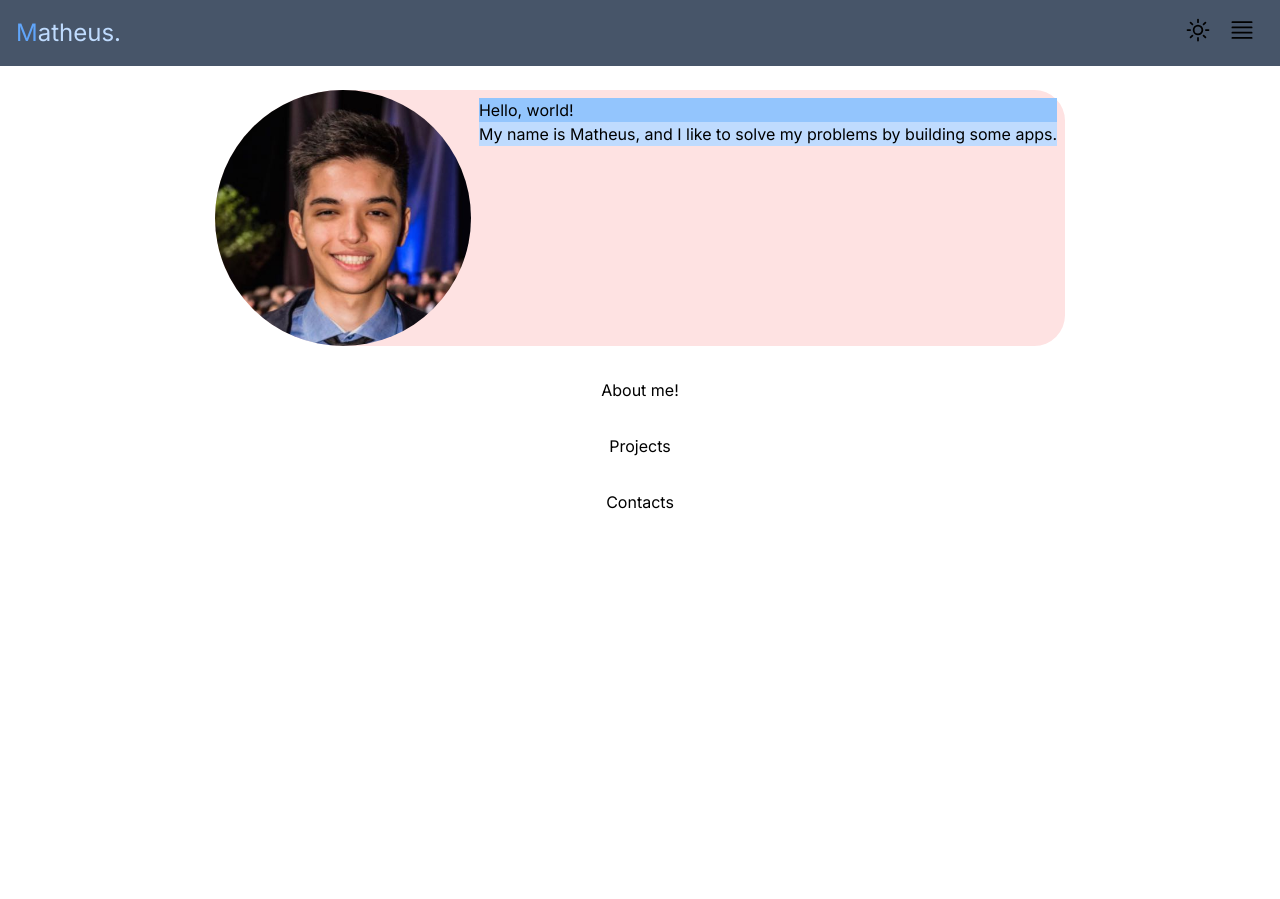
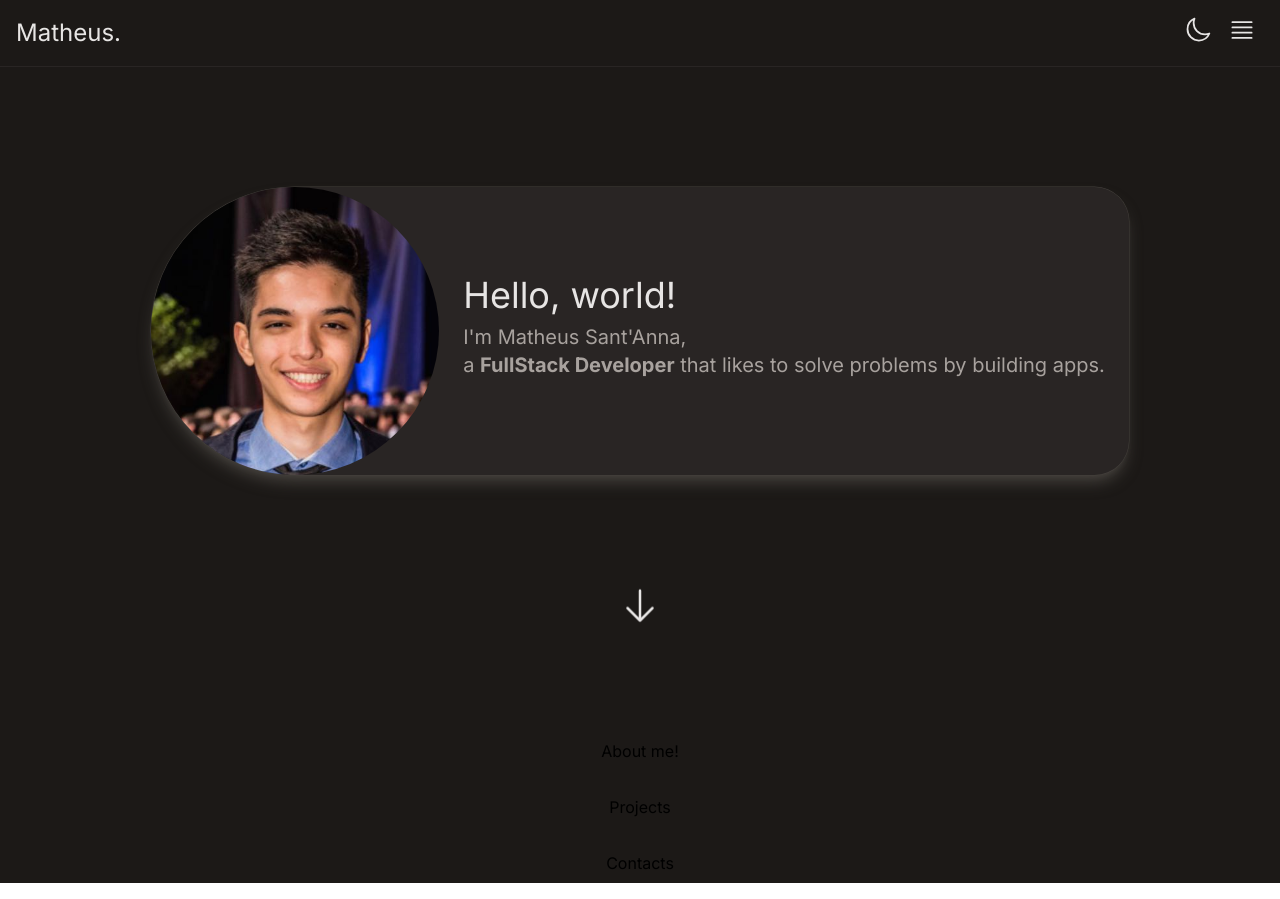
Before and after one commit to m-santanna/personalwebsite, a Next.js app: page / in a window 1280 px wide. Before the commit the page ends 800 px from the top, so only its background shows below. Built offline with nearby package versions, Linux system fonts and the light colour scheme.

Commit message:
home page implemented

```diff
--- a/app/components/DarkModeToggle.tsx
+++ b/app/components/DarkModeToggle.tsx
@@ -8,7 +8,7 @@ interface DarkModeToggleProps {
 }
 
 function DarkModeToggle(props: DarkModeToggleProps) {
-  const [theme, setTheme] = useState("Sun");
+  const [theme, setTheme] = useState("Moon");
   return (
     <button
       className={props.className}
--- a/app/components/HomePage.tsx
+++ b/app/components/HomePage.tsx
@@ -3,17 +3,18 @@ import ProfilePic from "../images/profile.jpeg";
 
 function HomePage() {
   return (
-    <div className="flex justify-between rounded-r-[48px] rounded-l-[200px] bg-red-100">
+    <div className="flex justify-between mt-24 ring-[0.03rem] ring-stone-700 shadow-lg shadow-stone-700 rounded-r-[48px] rounded-l-[200px] bg-strong">
       <Image
         src={ProfilePic}
         alt="ProfilePicture"
-        className="rounded-full w-64 h-64"
+        className="rounded-full w-72 h-72"
       />
-      <div className="p-2">
-        <p className="bg-blue-300">Hello, world!</p>
-        <p className="bg-blue-200">
-          My name is Matheus, and I like to solve my problems by building some
-          apps.
+      <div className="p-2 mx-4">
+        <p className="text-4xl mt-[5rem] mb-2 text-super-weak">Hello, world!</p>
+        <p className="text-xl text-weak">I'm Matheus Sant'Anna,</p>
+        <p className="text-xl text-weak">
+          a <strong>FullStack Developer</strong> that likes to solve problems by
+          building apps.
         </p>
       </div>
     </div>
--- a/app/components/Nav.tsx
+++ b/app/components/Nav.tsx
@@ -3,13 +3,13 @@ import DarkModeToggle from "./DarkModeToggle";
 
 export default function Nav() {
   return (
-    <nav className="flex justify-between items-center p-4 bg-slate-600">
-      <div className="text-blue-200 first-letter:text-blue-400 text-2xl">
+    <nav className="flex justify-between items-center p-4 bg-super-strong border border-x-0 border-t-0 border-stone-800">
+      <div className="text-super-weak first-letter:text-stone-200 text-2xl">
         Matheus.
       </div>
       <div>
-        <DarkModeToggle className="pr-4" />
-        <Menu className="pr-2" />
+        <DarkModeToggle className="pr-4 text-super-weak" />
+        <Menu className="pr-2 text-super-weak" />
       </div>
     </nav>
   );
--- /dev/null
+++ b/app/components/ScrollDown.tsx
@@ -0,0 +1,11 @@
+import ArrowDown from "../icons/ArrowDown";
+
+function ScrollDown() {
+  return (
+    <div className="text-stone-200 animate-bounce">
+      <ArrowDown />
+    </div>
+  );
+}
+
+export default ScrollDown;
--- a/app/globals.css
+++ b/app/globals.css
@@ -1,3 +1,29 @@
 @tailwind base;
 @tailwind components;
 @tailwind utilities;
+
+.bg-weak {
+    @apply bg-stone-400;
+}
+.bg-medium {
+    @apply bg-stone-600;
+}
+.bg-strong {
+    @apply bg-stone-800;
+}
+.bg-super-strong {
+    @apply bg-stone-900;
+}
+
+.text-super-weak {
+    @apply text-stone-200;
+}
+.text-weak {
+    @apply text-stone-400;
+}
+.text-mid {
+    @apply text-stone-600;
+}
+.text-strong {
+    @apply text-stone-800;
+}
--- /dev/null
+++ b/app/icons/ArrowDown.tsx
@@ -0,0 +1,24 @@
+interface ArrowDownProps {
+  className?: string;
+}
+
+function ArrowDown(props: ArrowDownProps) {
+  return (
+    <svg
+      xmlns="http://www.w3.org/2000/svg"
+      fill="none"
+      viewBox="0 0 24 24"
+      strokeWidth={1.5}
+      stroke="currentColor"
+      className={props.className + "w-10 h-10"}
+    >
+      <path
+        strokeLinecap="round"
+        strokeLinejoin="round"
+        d="M19.5 13.5L12 21m0 0l-7.5-7.5M12 21V3"
+      />
+    </svg>
+  );
+}
+
+export default ArrowDown;
--- a/app/layout.tsx
+++ b/app/layout.tsx
@@ -5,8 +5,8 @@ import { Inter } from "next/font/google";
 const inter = Inter({ subsets: ["latin"] });
 
 export const metadata: Metadata = {
-  title: "Personal Site",
-  description: "Generated by create next app",
+  title: "Portfolio",
+  description: "PersonalWebsite created using Next.js 13",
 };
 
 export default function RootLayout({
--- a/app/page.tsx
+++ b/app/page.tsx
@@ -3,15 +3,19 @@ import About from "./components/About";
 import Projects from "./components/Projects";
 import Contacts from "./components/Contacts";
 import HomePage from "./components/HomePage";
+import ScrollDown from "./components/ScrollDown";
 
 export default function Home() {
   return (
-    <div>
-      <header id="NavBar">
+    <div className="bg-super-strong">
+      <header id="NavBar" className="sticky top-0 z-50">
         <Nav />
       </header>
       <section id="HomePage" className="flex justify-center p-2 my-4">
         <HomePage />
+      </section>
+      <section id="ScrollDown" className="flex justify-center p-2 my-24">
+        <ScrollDown />
       </section>
       <section id="About" className="flex justify-center p-2 my-4">
         <About />
```
